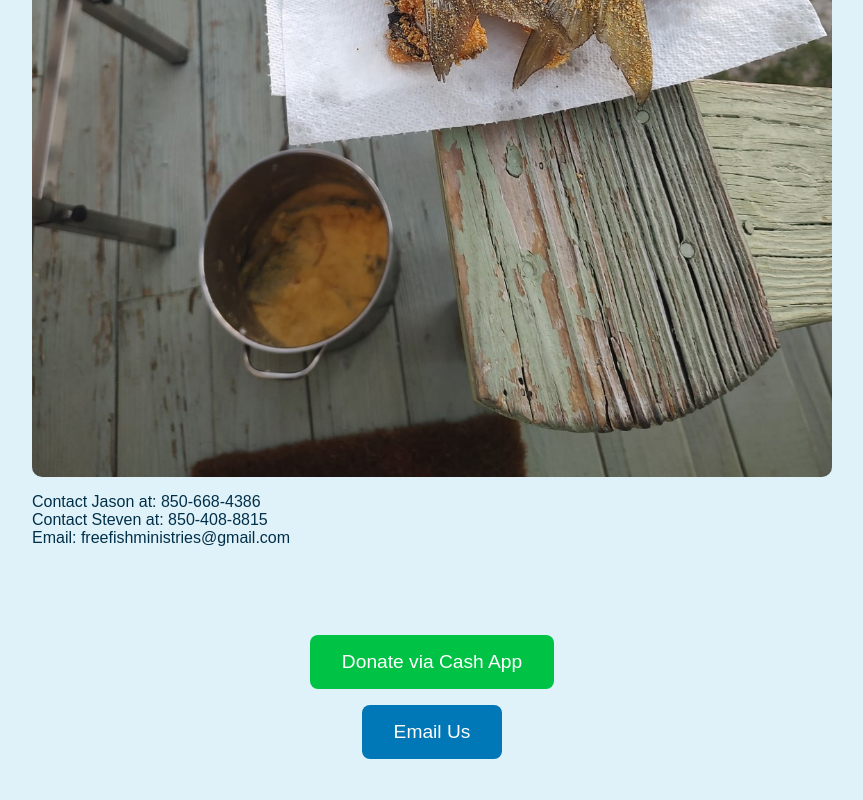
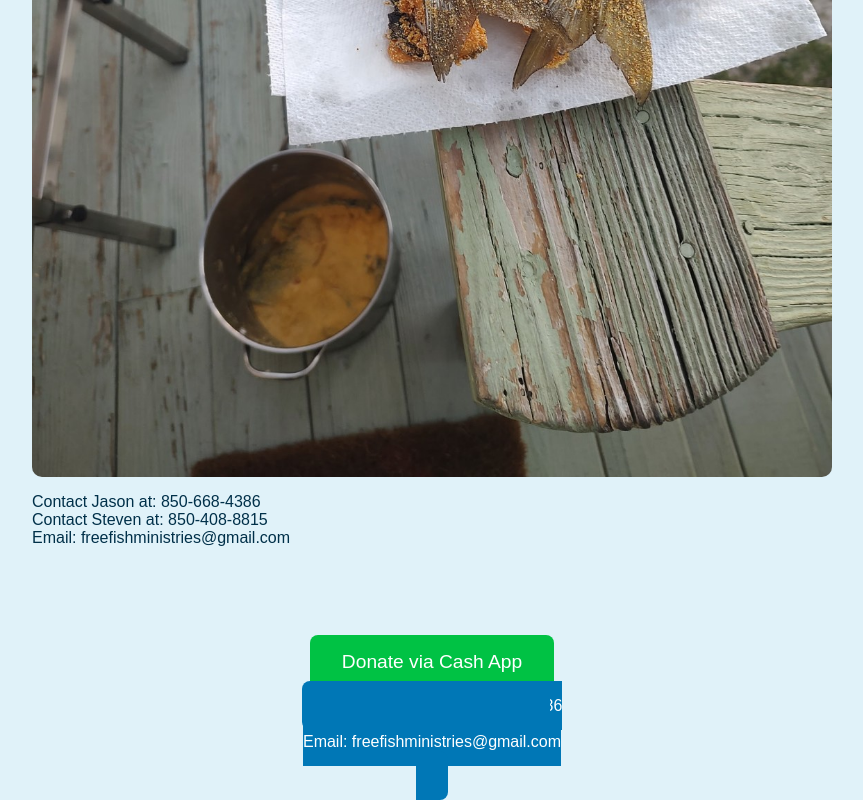
Before and after one commit to JasonAllbaugh48/Free-fish-ministries-, a plain HTML site: page index.html in a window 1280 px wide. Shown: the part 2102-2902 px from the top of the page, without its empty margins (208-1071 px from the left). Before the commit the page ends 2869 px from the top, so only its background shows below. Drawn offline with Linux system fonts and the light colour scheme; files whose address does not match are found by name.

Commit message:
Update index.html

```diff
--- a/index.html
+++ b/index.html
@@ -66,9 +66,9 @@
     Donate via Cash App
   </a>
   <br>
-  <a href="mailto:freefishministries@gmail.com" style="background-color: #0077b6; color: white; padding: 1rem 2rem; text-decoration: none; border-radius: 8px; font-size: 1.2rem; margin: 0.5rem; display: inline-block;">
-    Email Us
-  </a>
+  <a href="mailto:freefishministries@gmail.com" style="background-color: #0077b6; color: white; padding: 1rem 2rem; text-decoration: none; border-radius: 8px;<p>Contact Jason at: 850-688-4386<br>
+    Contact Steven at: 850-408-8815<br>
+    Email: freefishministries@gmail.com</p>
 
 
 
```
